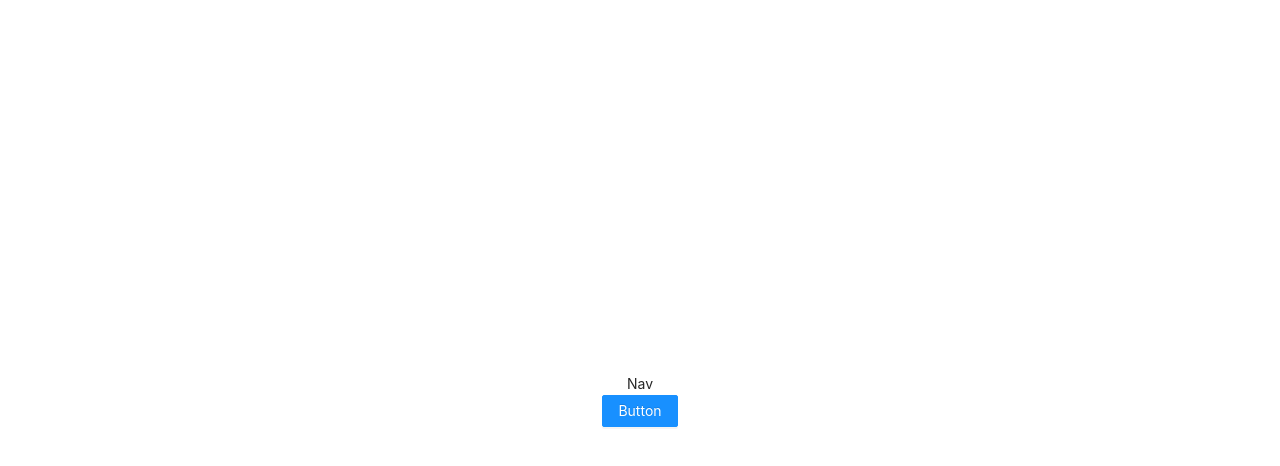
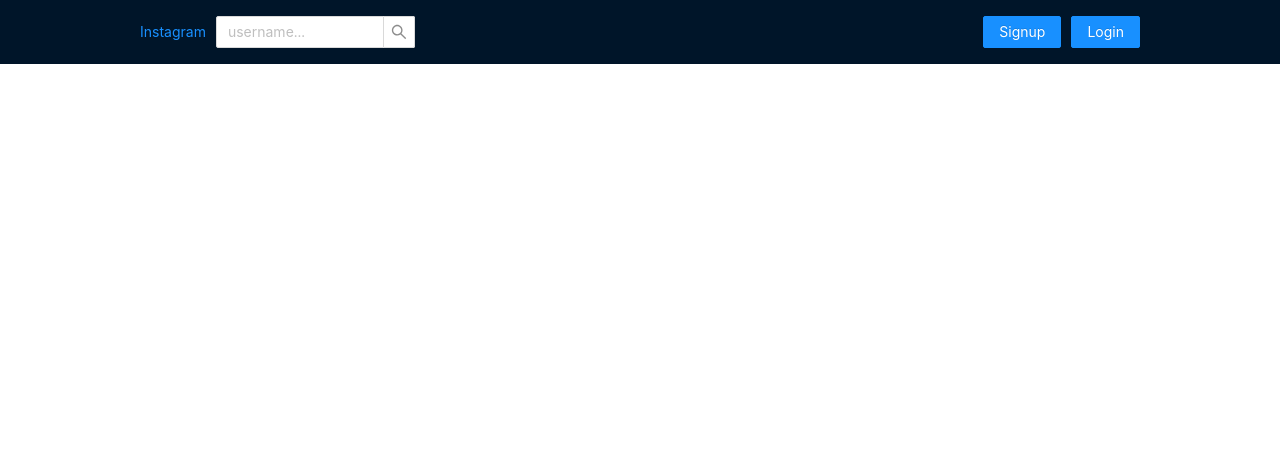
Before and after one commit to Isrealsix/instaclone, a Vue app: page / in a window 1280 px wide. Shown: the top 466 px of the page. Built offline with nearby package versions, Linux system fonts and the light colour scheme.

Commit message:
Created NavBar

```diff
--- a/src/App.vue
+++ b/src/App.vue
@@ -5,7 +5,6 @@
 <template>
   <main>
 		<Nav />
-		<AButton type="primary">Button</AButton>
 	</main>
 </template>
 
--- /dev/null
+++ b/src/components/Container.vue
@@ -0,0 +1,12 @@
+<template>
+	<div class="container">
+		<slot></slot>
+	</div>
+</template>
+
+<style scoped>
+	.container {
+		width: 1000px;
+		margin: 0 auto;
+	}
+</style>
--- a/src/components/Nav.vue
+++ b/src/components/Nav.vue
@@ -1,7 +1,49 @@
 <script setup lang="ts">
+import { RouterLink } from 'vue-router';
+import Container from './Container.vue';
+import { ref } from 'vue';
+const searchUsername = ref('');
+const onSearch = () => {};
 </script>
 <template>
-	<div>
-		Nav
-	</div>
+	<ALayoutHeader>
+		<Container>
+			<div class="nav-container">
+				<div class="right-content">
+					<RouterLink to="/">Instagram</RouterLink>
+					<AInputSearch
+						v-model:value="searchUsername"
+						placeholder="username..."
+						style="width: 200px"
+						@search="onSearch"
+					/>
+				</div>
+				<div class="left-content">
+					<AButton type="primary">Signup</AButton>
+					<AButton type="primary">Login</AButton>
+				</div>
+			</div>
+		</Container>
+	</ALayoutHeader>
 </template>
+
+<style scoped>
+.nav-container {
+	display: flex;
+	justify-content: space-between;
+}
+
+.right-content {
+	display: flex;
+	align-items: center;
+}
+
+.right-content a {
+	margin-right: 10px;
+}
+
+.left-content button {
+	margin-left: 10px;
+}
+
+</style>
--- a/src/style.css
+++ b/src/style.css
@@ -1,4 +1,4 @@
-:root {
+/* :root {
   font-family: Inter, system-ui, Avenir, Helvetica, Arial, sans-serif;
   line-height: 1.5;
   font-weight: 400;
@@ -77,4 +77,4 @@
   button {
     background-color: #f9f9f9;
   }
-}
+} */
```
